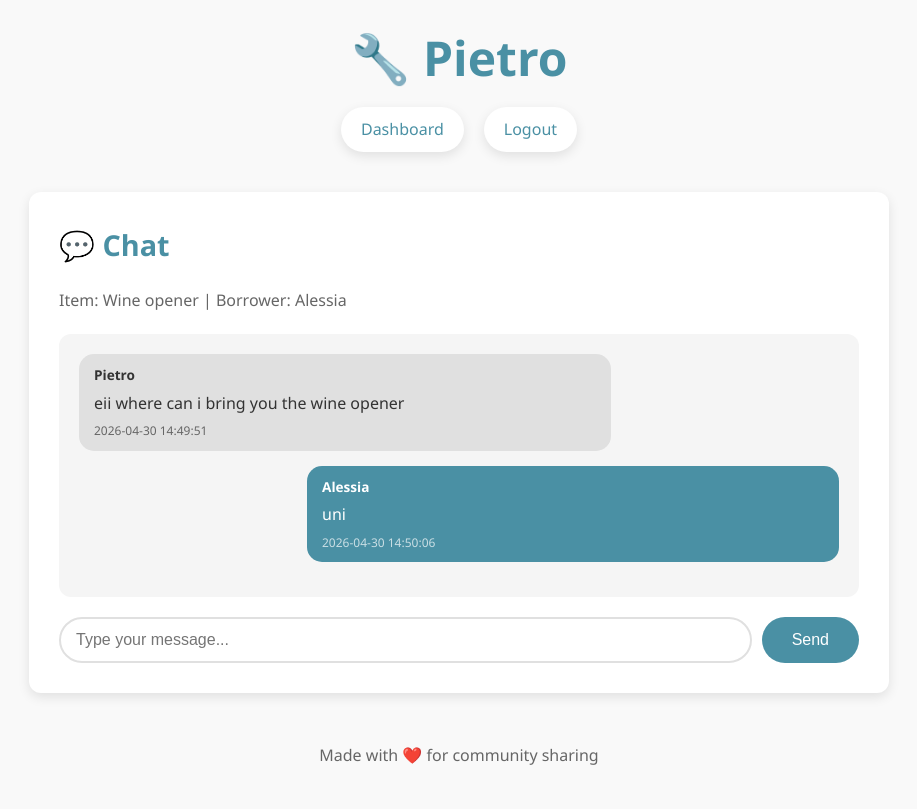
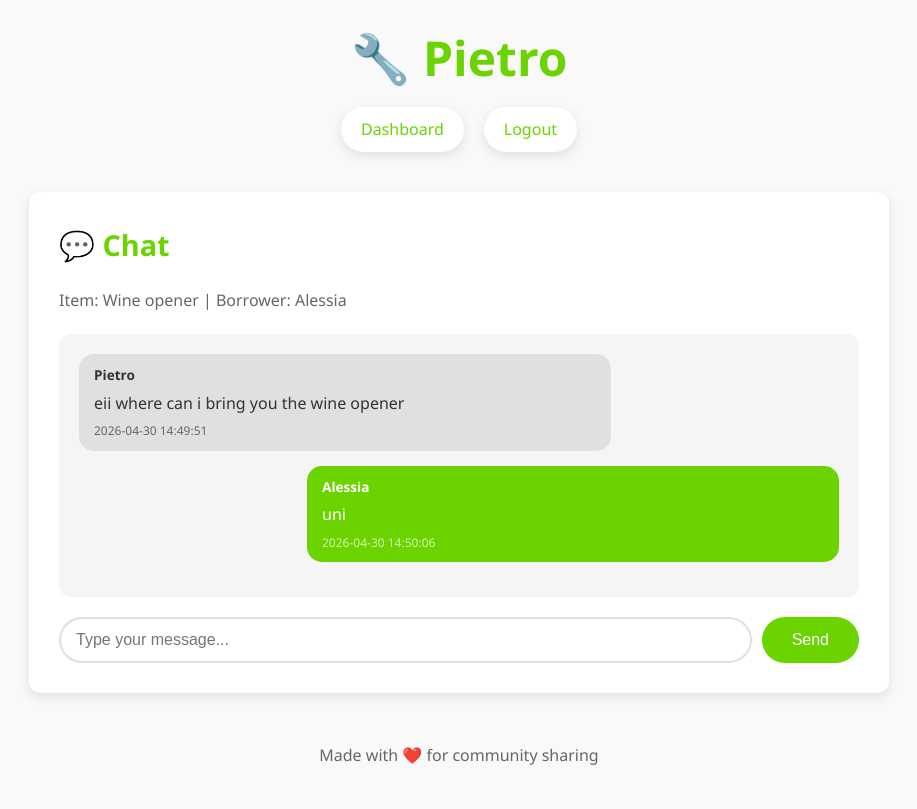
Before and after one commit to san-pietrino/Pietro-Project, a Flask app: page /chat/2 in a window 1280 px wide. Shown: the whole page, without its empty margins (181-1098 px from the left). Run offline with Flask 2, Linux system fonts and the light colour scheme; a user stored in the database is signed in; data comes from the database, SQL or seed files in the repository.

Commit message:
ho cambiato il colore da blu a verde

```diff
--- a/static/style.css
+++ b/static/style.css
@@ -2,7 +2,7 @@
 /* Friendly and informal design for community lending */
 
 :root {
-    --primary-color: #4a90a4;
+    --primary-color: #6ad300;
     --secondary-color: #f5a623;
     --background-color: #f9f9f9;
     --card-background: #ffffff;
```
